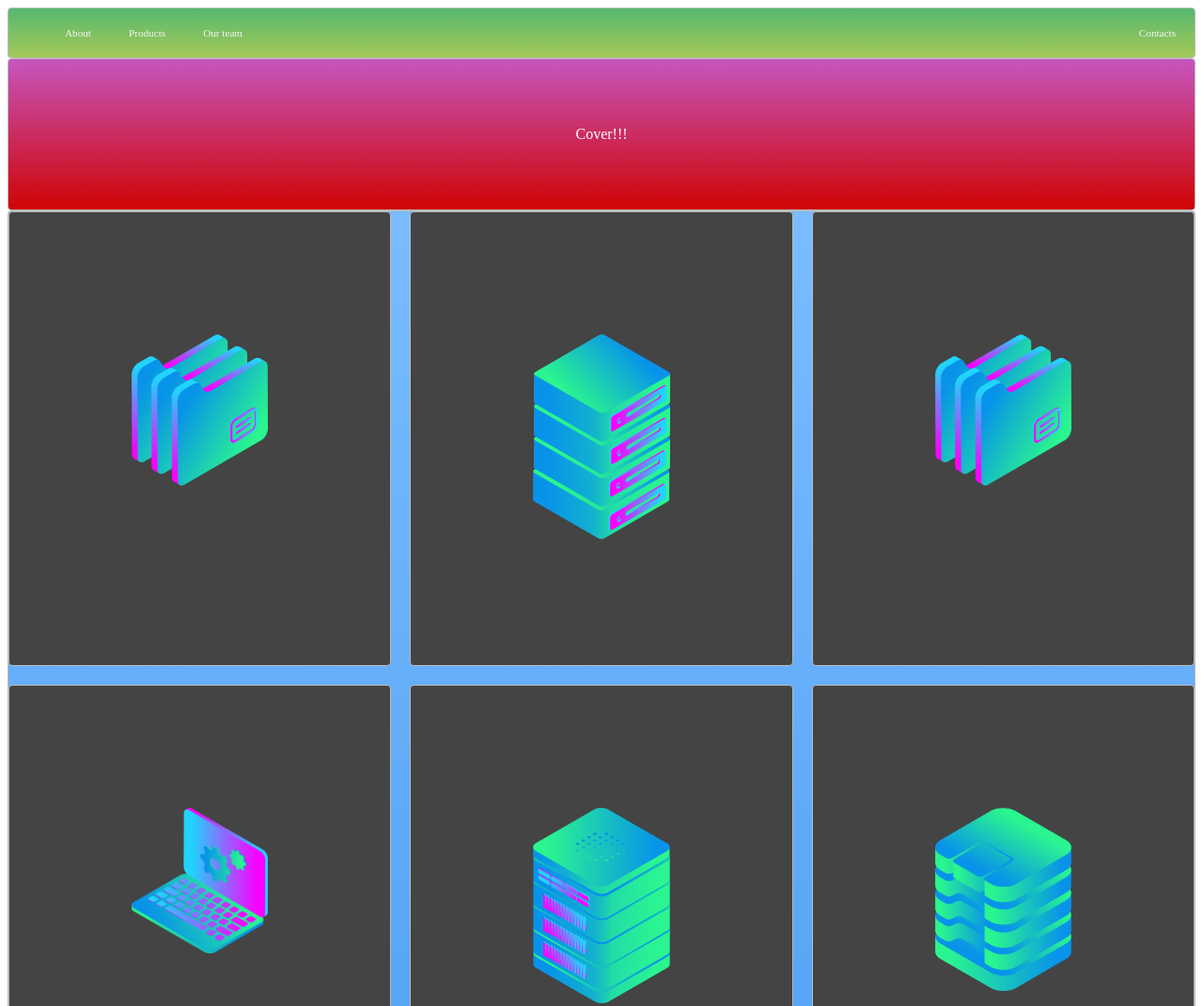
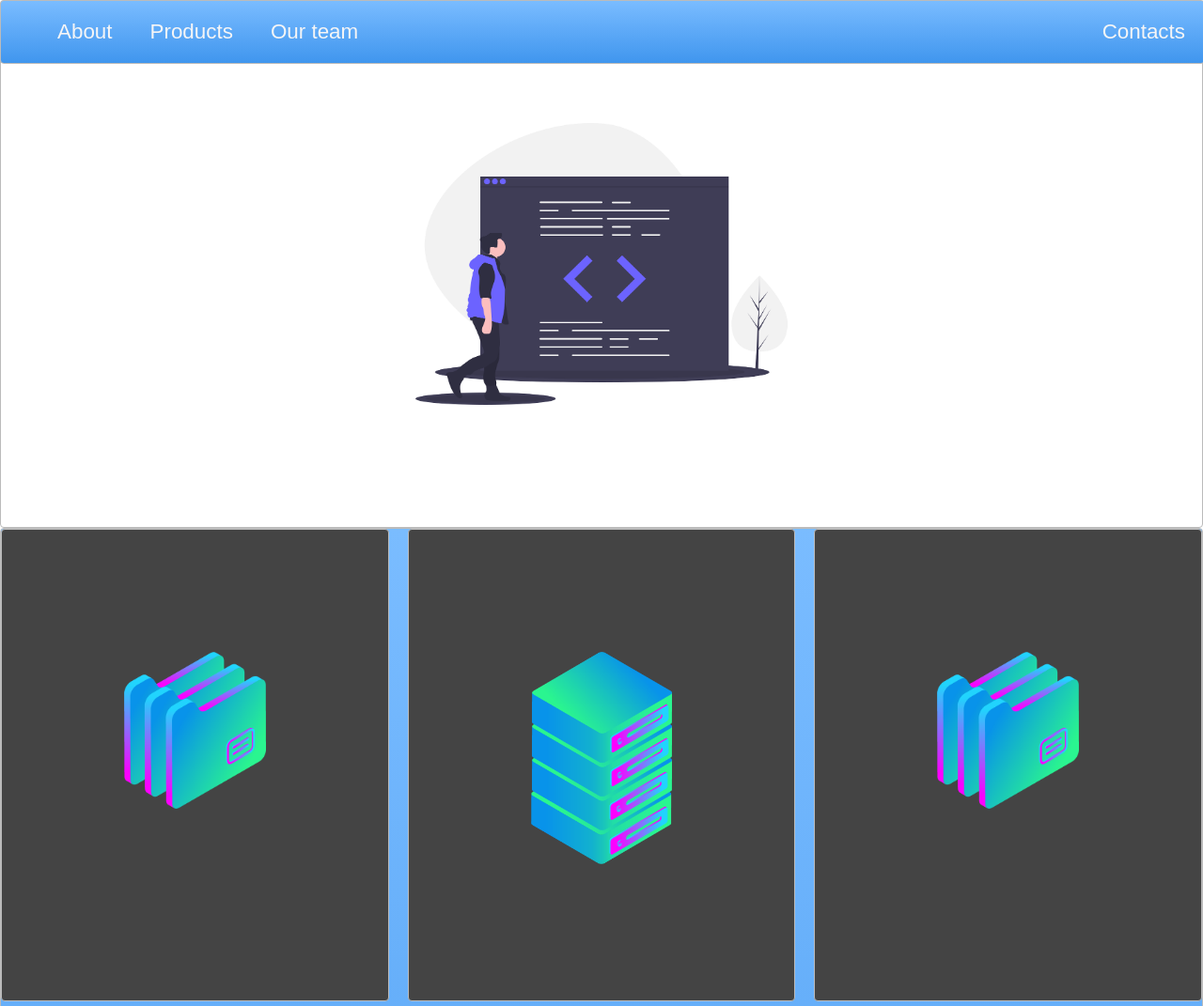
Before and after one commit to Iltony/ZeroToMasteryCourse, a plain HTML site: page layoutExercise/index.html in a window 1280 px wide. Shown: the top 1071 px of the page at 94% size. Drawn offline with Linux system fonts and the light colour scheme.

Commit message:
Beutified site

```diff
--- a/layoutExercise/index.html
+++ b/layoutExercise/index.html
@@ -5,7 +5,7 @@
   <link rel="stylesheet" type="text/css" href="./style.css">
 </head>
 <body>
-  <nav class="zone green">
+  <nav class="zone blue sticky">
     <ul class="main-nav">
       <li><a href="">About</a></li>
       <li><a href="">Products</a></li>
@@ -13,7 +13,7 @@
       <li class="push"><a href="">Contacts</a></li>
     </ul>
   </nav>
-  <div class="container zone cover red">Cover!!!</div>
+  <div class="container zone"><img src="./img/undraw_code_review_l1q9.png" class="cover"></div>
   <div class="zone blue grid-wrapper">
     <div class="box zone"><img src="./img/files_2.png"></div>
     <div class="box zone"><img src="./img/server_2_2.png"></div>
--- a/layoutExercise/style.css
+++ b/layoutExercise/style.css
@@ -1,13 +1,12 @@
 body{
-     /* display: grid; */
-     /* grid-template: 80px 2fr 4fr 80px/1fr; */
+    margin: auto 0;
+    font-family: Arial;
 }
 
 .zone {
-    /*padding:30px 50px;*/
     cursor:pointer;
     color:#FFF;
-    font-size:1em;
+    font-size:2em;
     border-radius:4px;
     border:1px solid #bbb;
     transition: all 0.3s linear;
@@ -21,13 +20,21 @@ body{
 }
 
 
+.box:hover {
+    -webkit-transform:rotate(-7deg);
+    -moz-transform:rotate(-7deg);
+    -o-transform:rotate(-7deg);
+    transform:rotate(-7deg);
+}
+
+
 
 /*NAV*/
 .main-nav{
     display: flex;
     list-style: none;
+    margin: 0;
     font-size: 0.7em;
-    margin: 0;
   }
 
  @media only screen and (max-width: 600px){
@@ -43,7 +50,7 @@ body{
 
 
 li{
-    padding: 20px
+    padding: 20px;
 }
 
 a {
@@ -51,23 +58,31 @@ a {
     text-decoration: none;
 }
 
+
+.sticky {
+    position: fixed;
+    top:0;
+    width:100%;
+}
+
+
 /*COVER*/
 .container{
+    height: 70vh; /*vieport height*/
     display: flex;
     align-items: center;
     justify-content: center;
-    height: 20vh; /*vieport height*/
+}
+
+.cover {
+    width: 30rem;
 }
 
 /* GRID*/
 .grid-wrapper{
     display: grid;
+    grid-template-columns: repeat(auto-fill, minmax(350px, 1fr));
     grid-gap:20px;
-    grid-template-columns: repeat(auto-fill, minmax(350px, 1fr));
-}
-
-.box > img{
-    width: 100%;
 }
 
 .box {
@@ -75,10 +90,15 @@ a {
     padding: 130px
 }
 
+.box > img{
+    width: 100%;
+}
+
 /*FOOTER*/
 
 footer{
-
+    text-align: center;
+    background-color: #444;
 }
 
 /*https://paulund.co.uk/how-to-create-shiny-css-buttons*/
```
Also changed, not shown: layoutExercise/img/undraw_code_review_l1q9.png (added).
